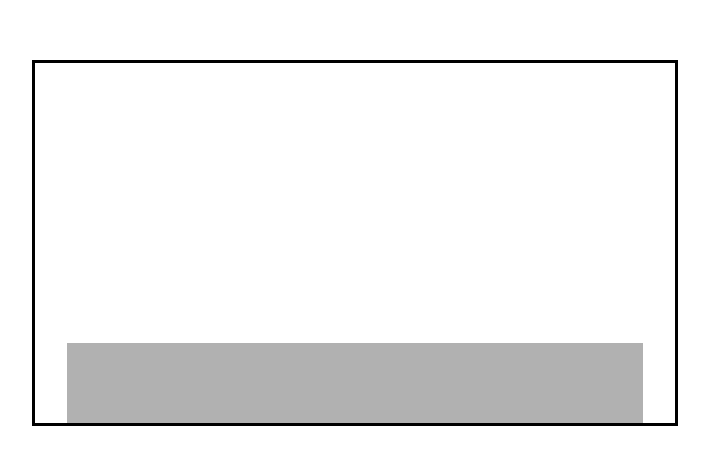
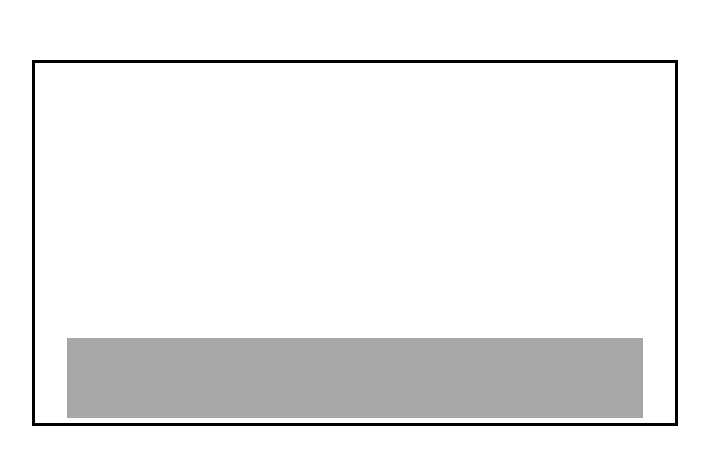
Before and after one commit to Maillait/GameLibrary, a plain HTML site: page index.html in a window 1280 px wide. Shown: the part 160-624 px from the top of the page, without its empty margins (288-997 px from the left). Drawn offline with Linux system fonts and the light colour scheme.

Commit message:
Update style.css

```diff
--- a/style.css
+++ b/style.css
@@ -24,6 +24,6 @@
   height : 80px;
   width : 90%;
   left : 5%;
-  background-color : rgba(100, 100, 100, 0.5);
-  top : 280px;
+  background-color : rgba(80, 80, 80, 0.5);
+  top : 275px;
 }
```
